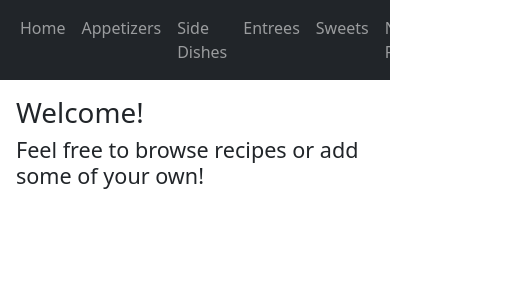
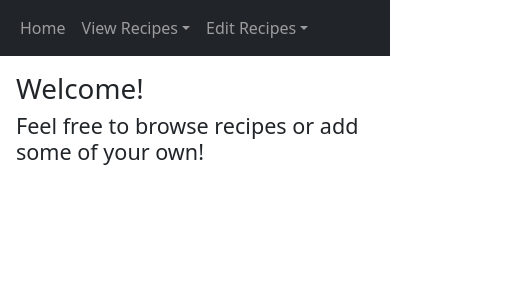
Before and after one commit to cplagge2/recipe-site, a React (Create React App) app: page / in a window 390 px wide. Shown: the top 300 px of the page, 513 px wide, since content can reach past the window. Built offline with nearby package versions, Linux system fonts and the light colour scheme; no server answers.

Commit message:
Support smaller screen sizes

```diff
--- a/public/index.html
+++ b/public/index.html
@@ -2,7 +2,7 @@
 <html lang="en">
   <head>
     <meta charset="utf-8" />
-    <link rel="icon" href="%PUBLIC_URL%/favicon.ico" />
+    <link rel="icon" href="%PUBLIC_URL%/Logo.png" />
     <meta name="viewport" content="width=device-width, initial-scale=1" />
     <meta name="theme-color" content="#000000" />
     <meta
--- a/src/screens/RecipeSite.jsx
+++ b/src/screens/RecipeSite.jsx
@@ -1,5 +1,5 @@
 import { useState, useEffect, useRef } from "react";
-import { Container, Nav, Navbar } from "react-bootstrap";
+import { Container, Nav, NavDropdown, Navbar } from "react-bootstrap";
 import { Link, Outlet } from "react-router-dom";
 
 import DataContext from "../contexts/DataContext";
@@ -29,10 +29,13 @@ const RecipeSite = (props) => {
             initialized.current = true;
             loadData();
         }
+        console.log(window.innerWidth);
     }, [])
 
 
     return <div>
+        {
+        window.innerWidth > 800 ?
         <Navbar bg="dark" variant="dark">
             <Container>
                 <Nav className="me-auto">
@@ -46,6 +49,25 @@ const RecipeSite = (props) => {
                 </Nav>
             </Container>
         </Navbar>
+        :
+        <Navbar bg="dark" variant="dark">
+            <Container>
+                <Nav className="me-auto">
+                    <Nav.Link as={Link} to="/">Home</Nav.Link>
+                    <NavDropdown title="View Recipes">
+                        <Nav.Link as={Link} to="/appetizers">Appetizers</Nav.Link>
+                        <Nav.Link as={Link} to="/side-dishes">Side Dishes</Nav.Link>
+                        <Nav.Link as={Link} to="/entrees">Entrees</Nav.Link>
+                        <Nav.Link as={Link} to="/sweets">Sweets</Nav.Link>
+                    </NavDropdown>
+                    <NavDropdown title="Edit Recipes">
+                        <Nav.Link as={Link} to="/add-recipe">New Recipe</Nav.Link>
+                        <Nav.Link as={Link} to="/update-recipe">Update Recipe</Nav.Link>
+                    </NavDropdown>
+                </Nav>
+            </Container>
+        </Navbar>
+        }
         <div style={{margin: "1rem"}}>
             <DataContext.Provider value={[recipeList, setRecipes]}>
                 <Outlet/>
```
